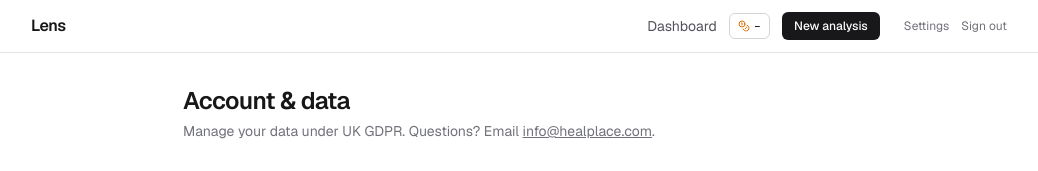
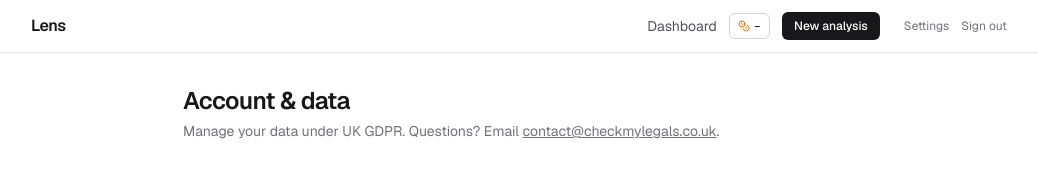
Before and after one commit to Nivakaran-S/lens, a Next.js app in the folder frontend/: page /settings in a window 1280 px wide. Shown: the top 171 px of the page, without its empty margins (121-1159 px from the left). Built offline with nearby package versions, Linux system fonts and the light colour scheme; no server answers.

Commit message:
Replace contact email from healplace.com to checkmylegals.co.uk in privacy/terms/settings

```diff
--- a/frontend/app/(app)/settings/page.tsx
+++ b/frontend/app/(app)/settings/page.tsx
@@ -34,8 +34,8 @@ export default function SettingsPage() {
         <h1 className="text-2xl font-semibold tracking-tight">Account & data</h1>
         <p className="mt-1 text-sm text-zinc-500">
           Manage your data under UK GDPR. Questions? Email{' '}
-          <a href="mailto:info@healplace.com" className="underline">
-            info@healplace.com
+          <a href="mailto:contact@checkmylegals.co.uk" className="underline">
+            contact@checkmylegals.co.uk
           </a>
           .
         </p>
--- a/frontend/app/privacy/page.tsx
+++ b/frontend/app/privacy/page.tsx
@@ -5,7 +5,7 @@ export const metadata = {
   description: 'How Lens collects, uses, and protects your personal data under UK GDPR.',
 };
 
-const CONTROLLER_EMAIL = 'info@healplace.com';
+const CONTROLLER_EMAIL = 'contact@checkmylegals.co.uk';
 const LAST_UPDATED = '11 May 2026';
 
 export default function PrivacyPage() {
--- a/frontend/app/terms/page.tsx
+++ b/frontend/app/terms/page.tsx
@@ -6,7 +6,7 @@ export const metadata = {
 };
 
 const LAST_UPDATED = '11 May 2026';
-const CONTACT_EMAIL = 'info@healplace.com';
+const CONTACT_EMAIL = 'contact@checkmylegals.co.uk';
 
 export default function TermsPage() {
   return (
```
